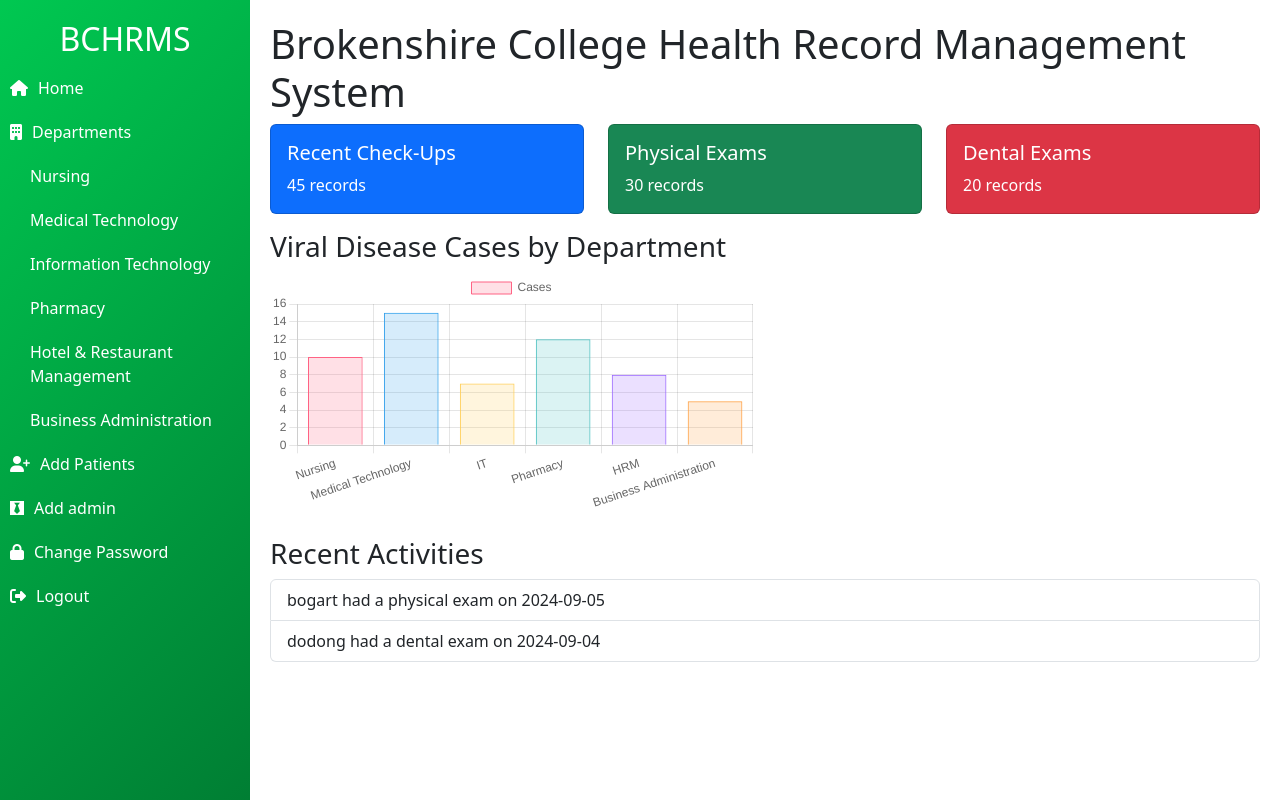
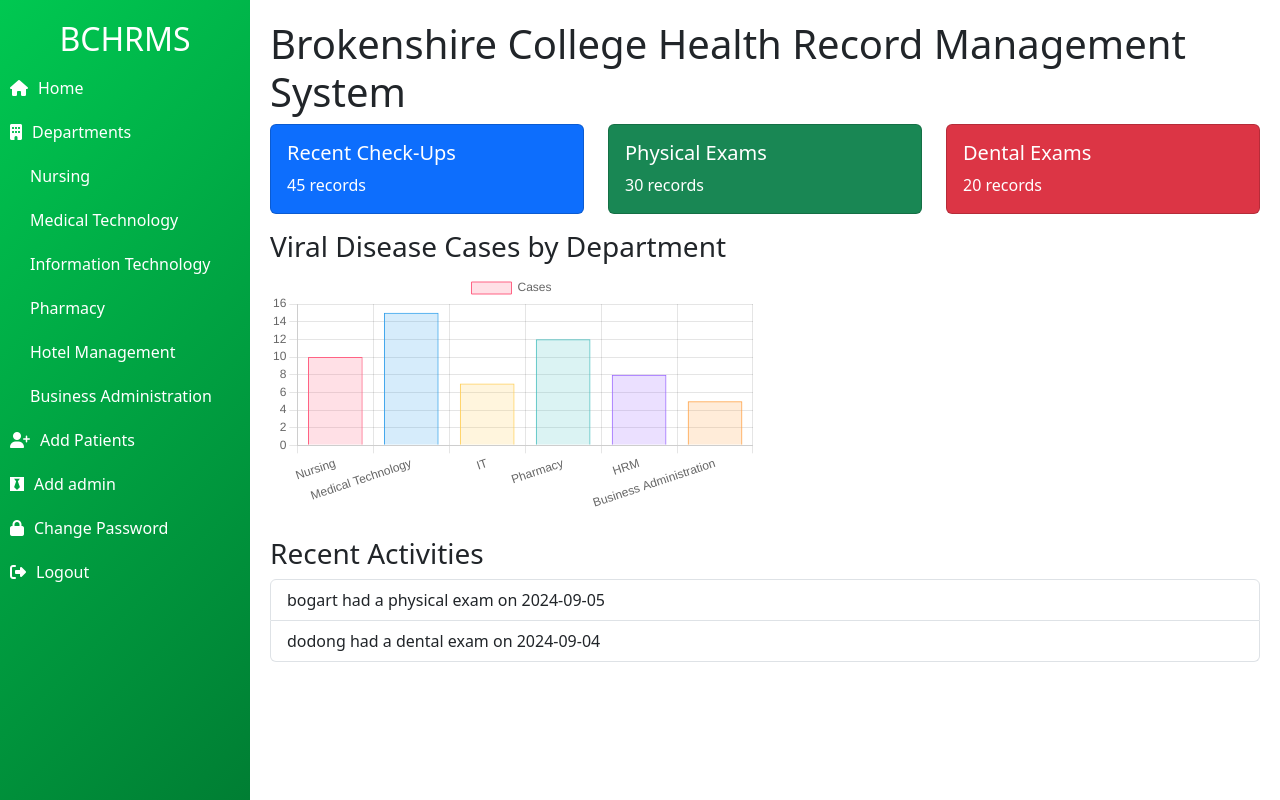
Before and after one commit to bogartt00/BCHRMS, a PHP site: page /index.php in a window 1280 px wide, after a click on "Departments". Run offline with PHP 8.4, Linux system fonts and the light colour scheme.

Commit message:
Update sidebar.php

```diff
--- a/sidebar.php
+++ b/sidebar.php
@@ -1,4 +1,5 @@
 <!-- sidebar.php -->
+<link rel="stylesheet" href="https://cdnjs.cloudflare.com/ajax/libs/font-awesome/6.4.0/css/all.min.css">
 <style>
     .sidebar {
         height: 100vh;
@@ -54,7 +55,7 @@
                     <li><a class="nav-link" href="dept_medtech.php">Medical Technology</a></li>
                     <li><a class="nav-link" href="dept_it.php">Information Technology</a></li>
                     <li><a class="nav-link" href="dept_pharmacy.php">Pharmacy</a></li>
-                    <li><a class="nav-link" href="dept_hrm.php">Hotel & Restaurant Management</a></li>
+                    <li><a class="nav-link" href="dept_hm.php">Hotel Management</a></li>
                     <li><a class="nav-link" href="dept_ba.php">Business Administration</a></li>
                 </ul>
             </div>
```
